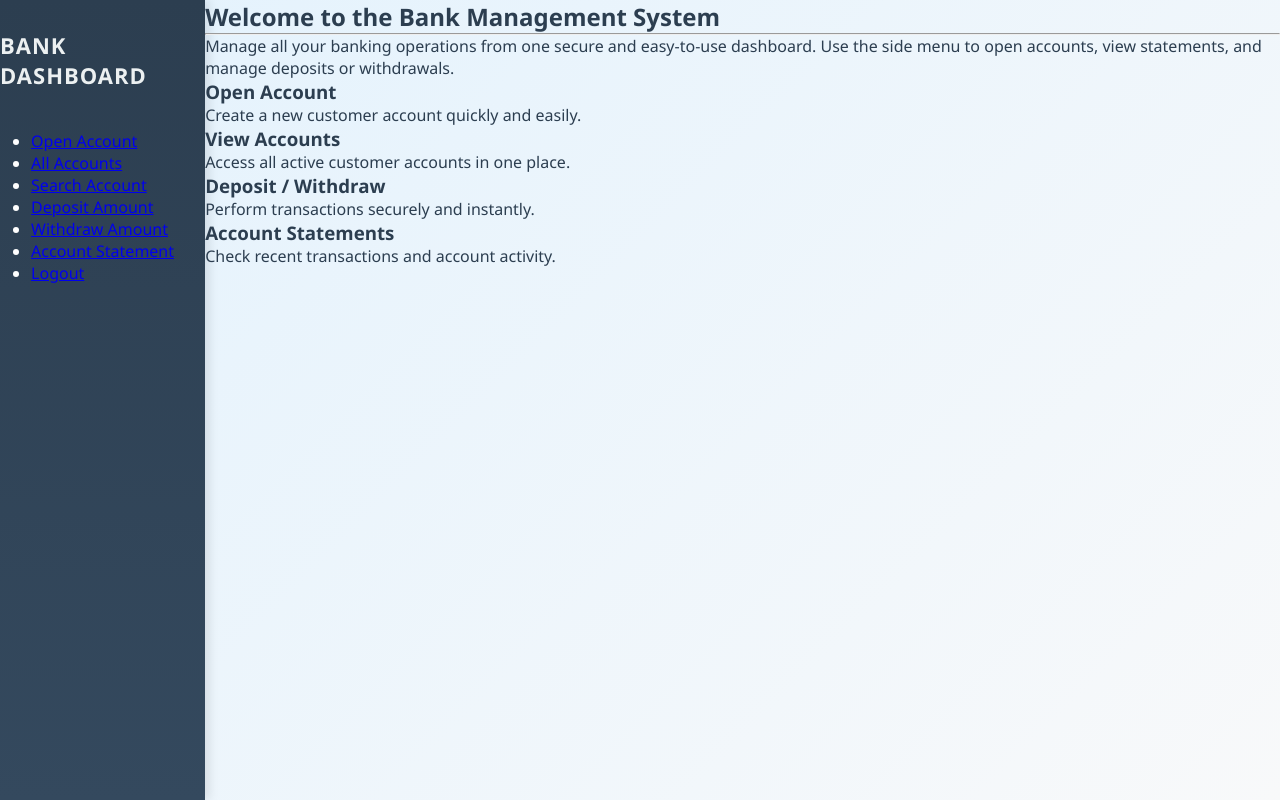
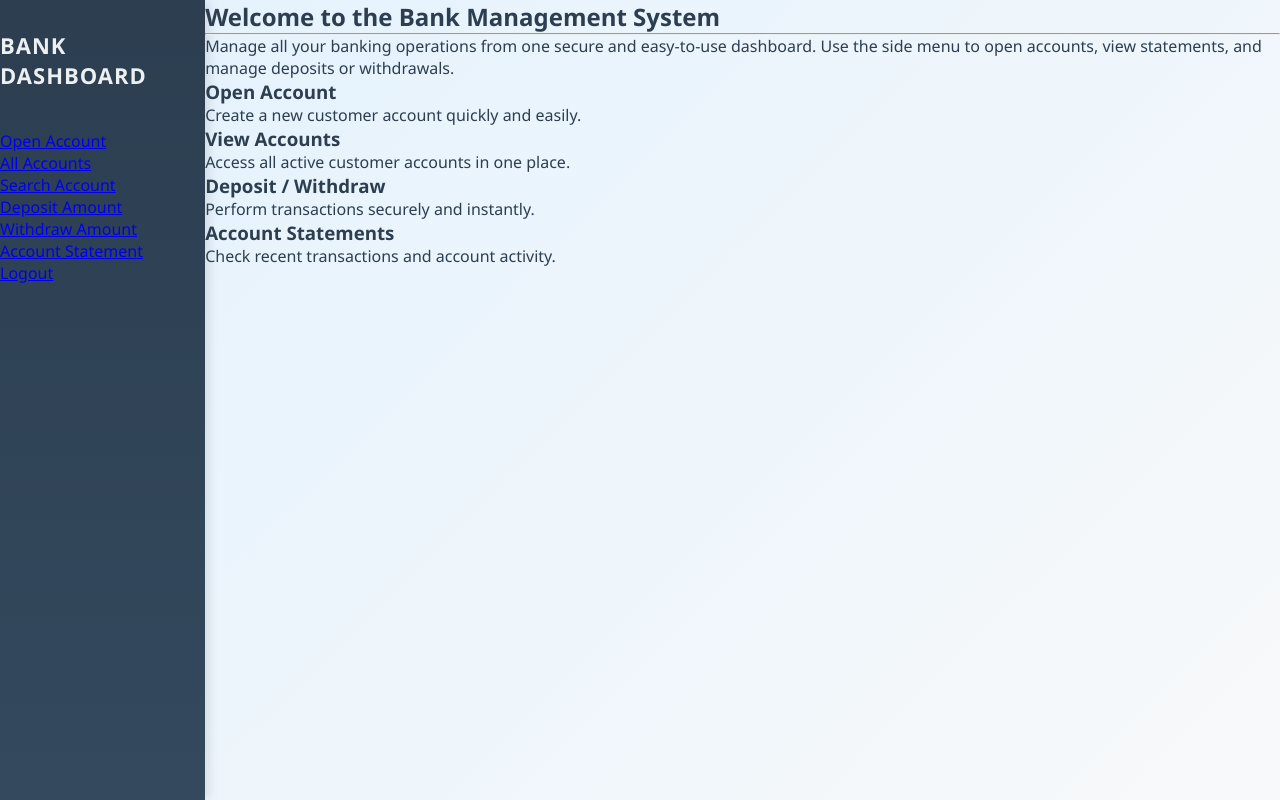
Before and after one commit to tanvi2711/Python_Full_stack_Projects, a Flask app: page /home in a window 1280 px wide. Run offline with Flask 3, Linux system fonts and the light colour scheme.

Commit message:
home.html update

```diff
--- a/BANKAPP/templates/home.html
+++ b/BANKAPP/templates/home.html
@@ -35,6 +35,11 @@
             letter-spacing: 1px;
             color: #ecf0f1;
         }
+        .sidebar ul {
+            list-style: none;
+            width: 100%;
+        }
+
 
 
 
```
